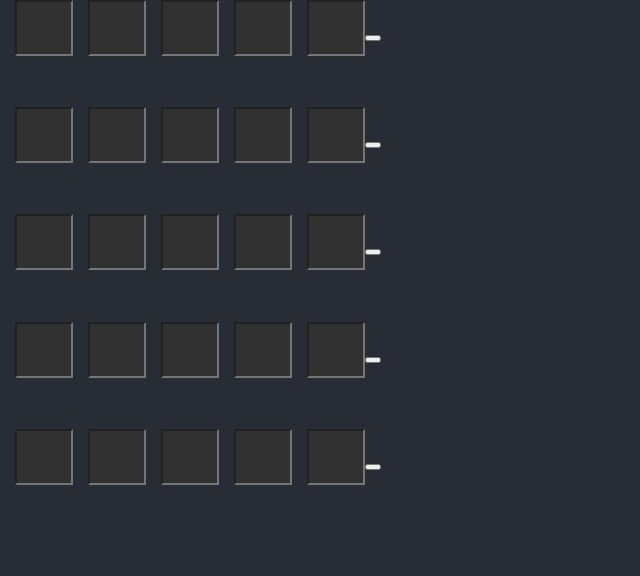
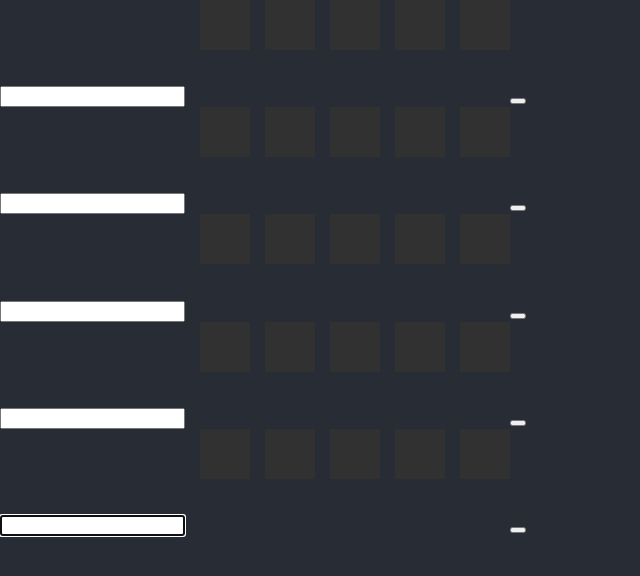
Before and after one commit to e-ed/wordle-clone, a React (Create React App) app: page / in a window 1280 px wide. Shown: the top 576 px of the page, without its empty margins (0-640 px from the left). Built offline with nearby package versions, Linux system fonts and the light colour scheme.

Commit message:
refactoring how code gets input and displays it

```diff
--- a/src/App.css
+++ b/src/App.css
@@ -9,7 +9,7 @@
   flex-direction: column;
   display: inline-block;
   margin-left: 15px;
-  font-size: 30px;
+  font-size: 25px;
   text-align: center;
   margin-bottom: 4%;
   color: transparent;
--- a/src/App.tsx
+++ b/src/App.tsx
@@ -2,22 +2,29 @@ import React, { useState } from 'react';
 import './App.css';
 import Word from './Letter';
 
+type AnswerType = {
+  answer: string
+  enabled: boolean;
+}
+
 interface AnswerProps {
-  answer: string
+  answer: AnswerProps
 }
+
+
 
 function App() {
   const [letter, setLetter] = useState([]);
-  const ANSWER: string = 'beast';
+
 
 
   return (
     <>
-    <Word answer={ANSWER}/>
-    <Word answer={ANSWER}/>
-    <Word answer={ANSWER}/>
-    <Word answer={ANSWER}/>
-    <Word answer={ANSWER}/>
+    <Word answer='beast' enabled={true} />
+    <Word answer='beast' enabled={false}/>
+    <Word answer='beast' enabled={false}/>
+    <Word answer='beast' enabled={false}/>
+    <Word answer='beast' enabled={false}/>
 
     </>
 
--- a/src/Letter.tsx
+++ b/src/Letter.tsx
@@ -1,82 +1,51 @@
-import React, { FC, useRef, useState } from 'react';
+import React, { FC, useEffect, useRef, useState } from 'react';
 
 interface AnswerProps {
   answer: string
+  enabled: boolean
 }
 
 
 
-const Word: FC<AnswerProps> = (props): JSX.Element => {
+const Word: FC<AnswerProps> = ({answer, enabled}): JSX.Element => {
+  let newLetters: string = ""
+  const [letter, setLetter] = useState<string>("");
 
-  const [letter, setLetter] = useState<string[]>([]);
-  const first = useRef<HTMLInputElement>(null);
-  const second = useRef<HTMLInputElement>(null);
-  const third = useRef<HTMLInputElement>(null);
-  const fourth = useRef<HTMLInputElement>(null);
-  const fifth = useRef<HTMLInputElement>(null);
+   const handleKeyDown = (e: React.ChangeEvent<HTMLInputElement>) => {
 
-  async function handleKeyDown(e: React.KeyboardEvent<HTMLInputElement>) {
-    await new Promise(f => setTimeout(f, 0.01));
-    console.log(e.key);
-    const newLetter = e.key;
-    setLetter([...letter, newLetter]);
+    //console.log(e.target.value);
+
+    const newLetter = e.target.value;
+    newLetters += newLetter;
+    setLetter(newLetters);
     console.log(letter);
-    const focusObj = {
-      1: first,
-      2: second,
-      3: third,
-      4: fourth,
-      5: fifth
-    }
-    const event = e.target as HTMLInputElement;
 
 
-    switch(event.name) {
-      case '1':
-        second.current?.focus();
-        break;
-      case '2':
-        third.current?.focus();
-        break;
-      case '3':
-        fourth.current?.focus();
-        break;
-      case '4':
-        fifth.current?.focus();
-        break;
-      default:
-        type ObjectKey = keyof typeof focusObj;
-        let v = parseInt(e.key) as ObjectKey;
-        //console.log(focusObj[v]);
-        //console.log(v);
-        break;
-    }
   }
-
 
 
   const handleSubmit = (e: React.FormEvent<HTMLFormElement>) => {
     e.preventDefault();
     console.log(letter);
 
-    letter.forEach((l) => {
-      if (first.current?.value == l) {
-        console.log('yes');
-      }
-    });
+
 
   }
+
+
 
   return (
     <div className='flex-container'>
 
       <form onSubmit={handleSubmit}>
 
-      <input onKeyDown={(e) => handleKeyDown(e)} name='1' ref={first} className='letter' maxLength={1} />
-      <input onKeyDown={(e) => handleKeyDown(e)} name='2' ref={second} className='letter' maxLength={1} />
-      <input onKeyDown={(e) => handleKeyDown(e)} name='3' ref={third} className='letter' maxLength={1} />
-      <input onKeyDown={(e) => handleKeyDown(e)} name='4' ref={fourth} className='letter' maxLength={1} />
-      <input onKeyDown={(e) => handleKeyDown(e)} name='5' ref={fifth} className='letter' maxLength={1} />
+      <input autoFocus maxLength={5} onChange={(e) => handleKeyDown(e)} type='text'></input>
+
+      <div className='letter' > {enabled == false ? null : letter[0]}</div>
+      <div className='letter' >{enabled == false ? null : letter[1]}</div>
+      <div className='letter' >{enabled == false ? null : letter[2]}</div>
+      <div className='letter' >{enabled == false ? null : letter[3]}</div>
+      <div className='letter' >{enabled == false ? null : letter[4]}</div>
       <button type='submit'></button>
       </form>
 
```
